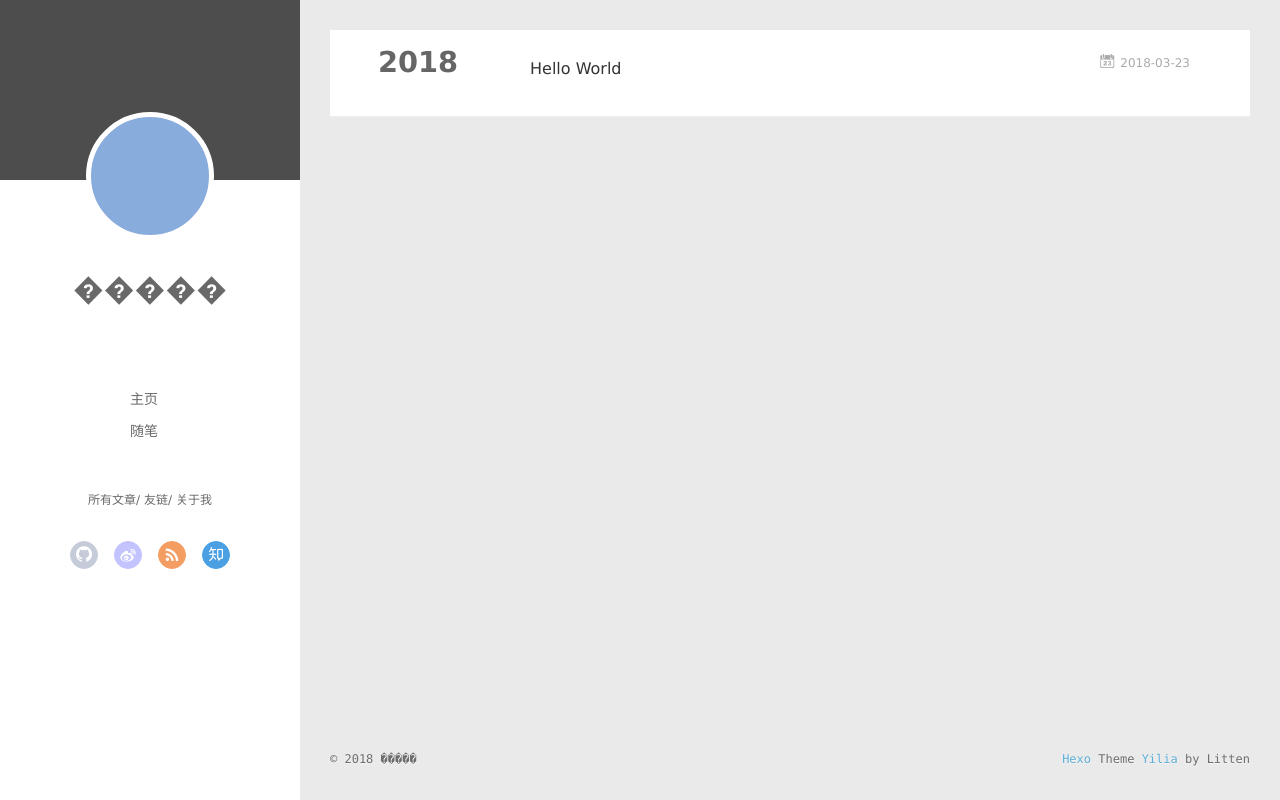
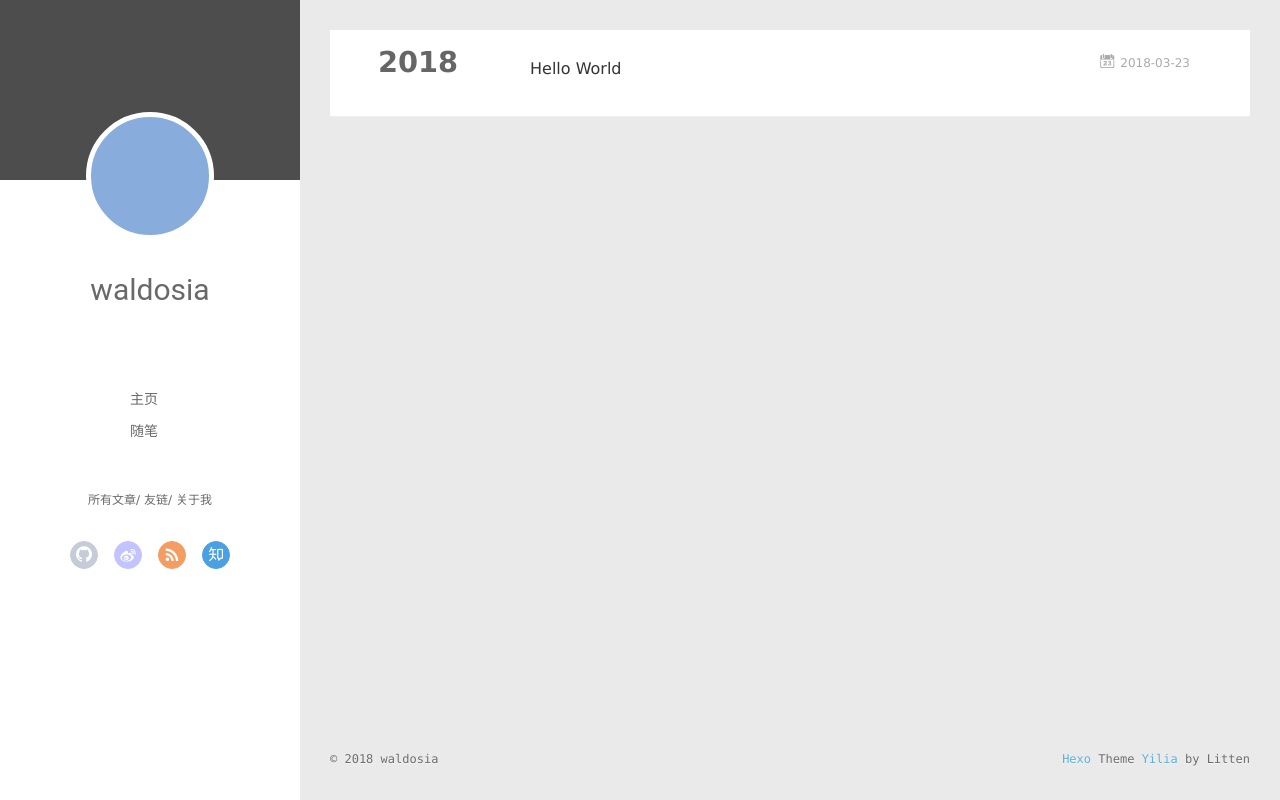
Before and after one commit to waldosia/waldosia.github.io, a plain HTML site: page archives/2018/03/index.html in a window 1280 px wide. Drawn offline with Linux system fonts and the light colour scheme; no server answers.

Commit message:
Site updated: 2018-03-23 21:35:14

```diff
--- a/archives/2018/03/index.html
+++ b/archives/2018/03/index.html
@@ -6,16 +6,16 @@
   <meta name="renderer" content="webkit">
   <meta http-equiv="X-UA-Compatible" content="IE=edge" >
   <link rel="dns-prefetch" href="http://yoursite.com">
-  <title>Archives: 2018/3 | �����Ĳ���</title>
+  <title>Archives: 2018/3 | waldosia</title>
   <meta name="viewport" content="width=device-width, initial-scale=1, maximum-scale=1">
   <meta property="og:type" content="website">
-<meta property="og:title" content="�����Ĳ���">
+<meta property="og:title" content="waldosia">
 <meta property="og:url" content="http://yoursite.com/archives/2018/03/index.html">
-<meta property="og:site_name" content="�����Ĳ���">
+<meta property="og:site_name" content="waldosia">
 <meta name="twitter:card" content="summary">
-<meta name="twitter:title" content="�����Ĳ���">
+<meta name="twitter:title" content="waldosia">
 
-    <link rel="alternative" href="/atom.xml" title="�����Ĳ���" type="application/atom+xml">
+    <link rel="alternative" href="/atom.xml" title="waldosia" type="application/atom+xml">
 
 
     <link rel="icon" href="/favicon.png">
@@ -45,7 +45,7 @@
 			<img src="" class="js-avatar">
 		</a>
 		<hgroup>
-		  <h1 class="header-author"><a href="/">�����</a></h1>
+		  <h1 class="header-author"><a href="/">waldosia</a></h1>
 		</hgroup>
 
 
@@ -103,7 +103,7 @@
 				<img src="" class="js-avatar">
 			</div>
 			<hgroup>
-			  <h1 class="header-author js-header-author">�����</h1>
+			  <h1 class="header-author js-header-author">waldosia</h1>
 			</hgroup>
 
 
@@ -201,7 +201,7 @@
   <div class="outer">
     <div id="footer-info">
     	<div class="footer-left">
-    		&copy; 2018 �����
+    		&copy; 2018 waldosia
     	</div>
       	<div class="footer-right">
       		<a href="http://hexo.io/" target="_blank">Hexo</a>  Theme <a href="https://github.com/litten/hexo-theme-yilia" target="_blank">Yilia</a> by Litten
```
Also changed, not shown: 2018/03/23/hello-world/index.html (+6 -6 lines), archives/2018/index.html (+8 -8 lines), archives/index.html (+8 -8 lines), index.html (+8 -8 lines).
